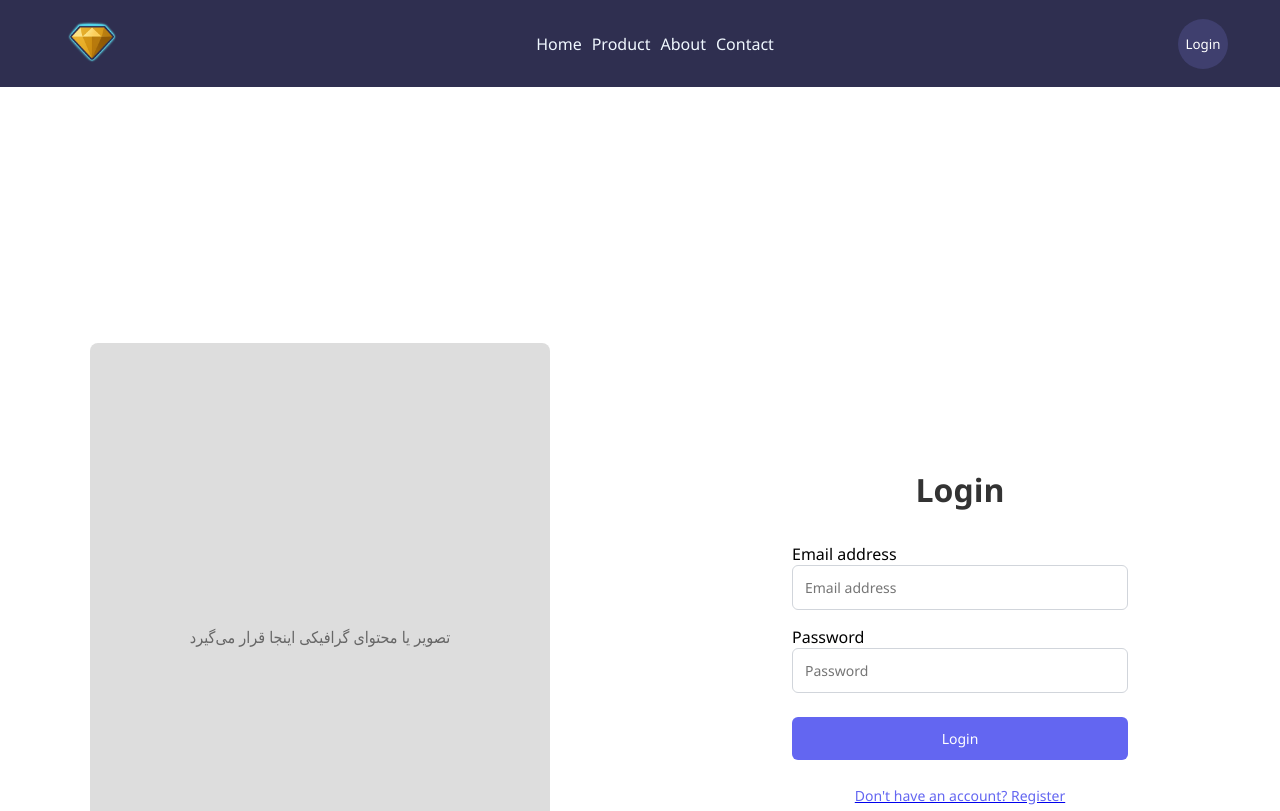
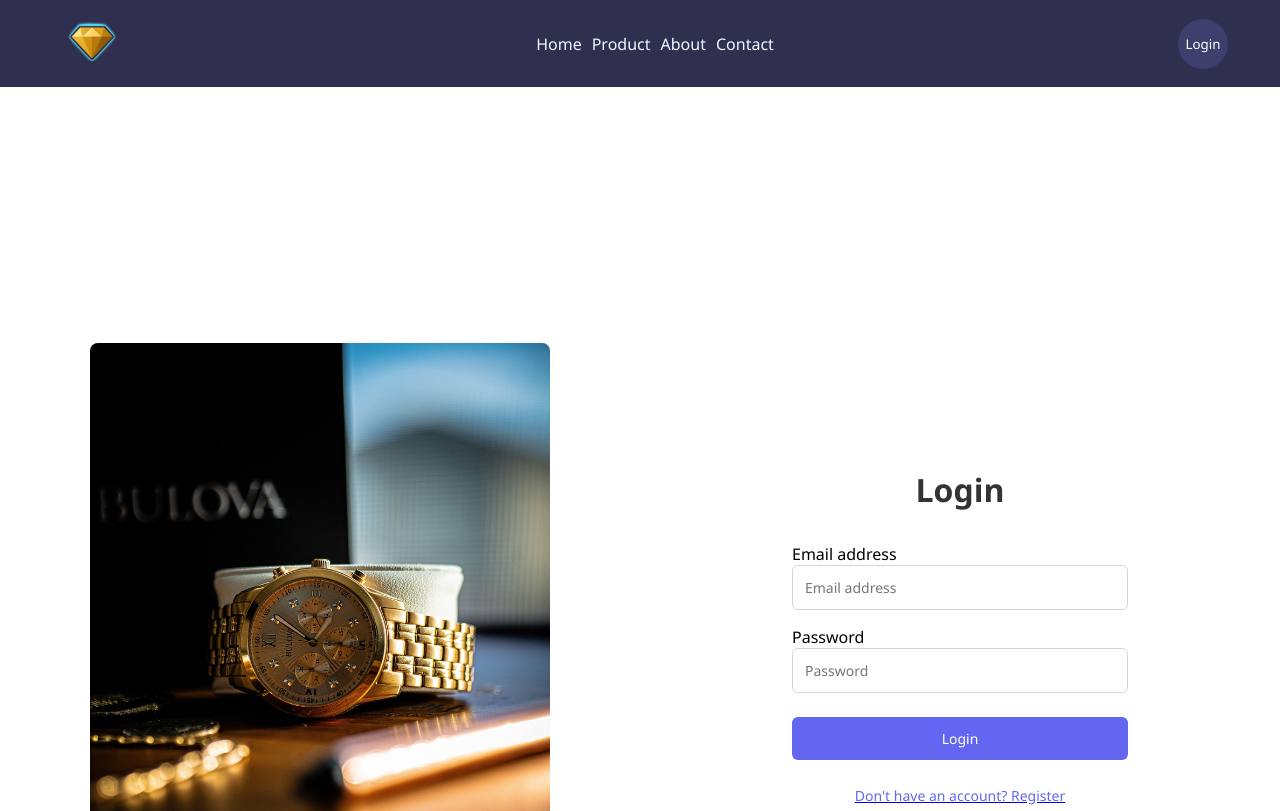
Before and after one commit to Younes-sh/FAKE_STORE, a Next.js app in the folder app/: page /login in a window 1280 px wide. Shown: the top 811 px of the page. Built offline with nearby package versions, Linux system fonts and the light colour scheme; no server answers.

Commit message:
I added image for login page

```diff
--- a/app/pages/login/LoginPage.module.css
+++ b/app/pages/login/LoginPage.module.css
@@ -29,7 +29,10 @@
     border-radius: 8px;
   }
 }
-
+.loginImagePlaceholder a {
+  color: #6366f1;
+  text-decoration: none;
+}
 .loginFormSection {
   flex: 1;
   display: flex;
--- a/app/pages/login/index.js
+++ b/app/pages/login/index.js
@@ -3,6 +3,8 @@ import { signIn, useSession } from 'next-auth/react';
 import { useRouter } from 'next/router';
 import Link from 'next/link';
 import styles from './LoginPage.module.css';
+import Image from 'next/image';
+import loginImage from "@/public/watch.jpg"
 
 export default function LoginPage() {
   const [email, setEmail] = useState('');
@@ -47,7 +49,7 @@ export default function LoginPage() {
     <div className={styles.loginContainer}>
       <div className={styles.loginImageSection}>
         <div className={styles.loginImagePlaceholder}>
-          <p>تصویر یا محتوای گرافیکی اینجا قرار می‌گیرد</p>
+          <Image src={loginImage} alt="Login Image" className={styles.loginImage} />
         </div>
       </div>
 
```
